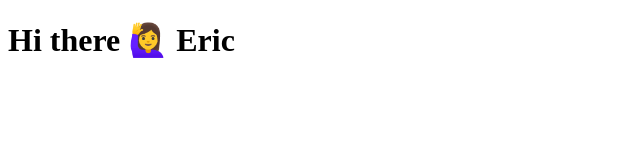
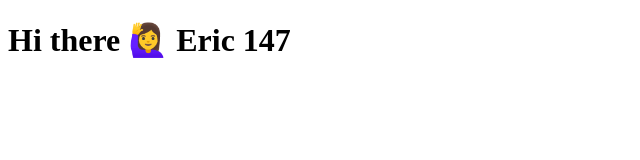
Before and after one commit to Heidi4/react-beginner-coourse, a React (Vite) app: page / in a window 1280 px wide. Shown: the top 160 px of the page, without its empty margins (0-640 px from the left). Built offline with nearby package versions, Linux system fonts and the light colour scheme.

Commit message:
Passing Arrays and objects to props

```diff
--- a/src/App.jsx
+++ b/src/App.jsx
@@ -1,10 +1,18 @@
 import Hello from "./components/Hello";
 
 function App() {
+  const seatNumbers = [1, 4, 7];
+  const person = {
+    name: "Eric",
+    message: "Hi there",
+    emoji: "🙋‍♀️",
+    seatNumbers: [1, 4, 7],
+  };
   return (
     <div className="App">
-      <Hello name="Eric" message="Hi there" emoji="🙋‍♀️"/>
-
+      <Hello
+        person={person}
+      />
     </div>
   );
 }
--- a/src/components/Hello.jsx
+++ b/src/components/Hello.jsx
@@ -1,8 +1,8 @@
-function Hello({name, message, emoji}) {
+function Hello({person}) {
   return (
     <div>
       <h1>
-        {message} {emoji} {name}
+        {person.message} {person.emoji} {person.name} {person.seatNumbers}
       </h1>
     </div>
   );
```
